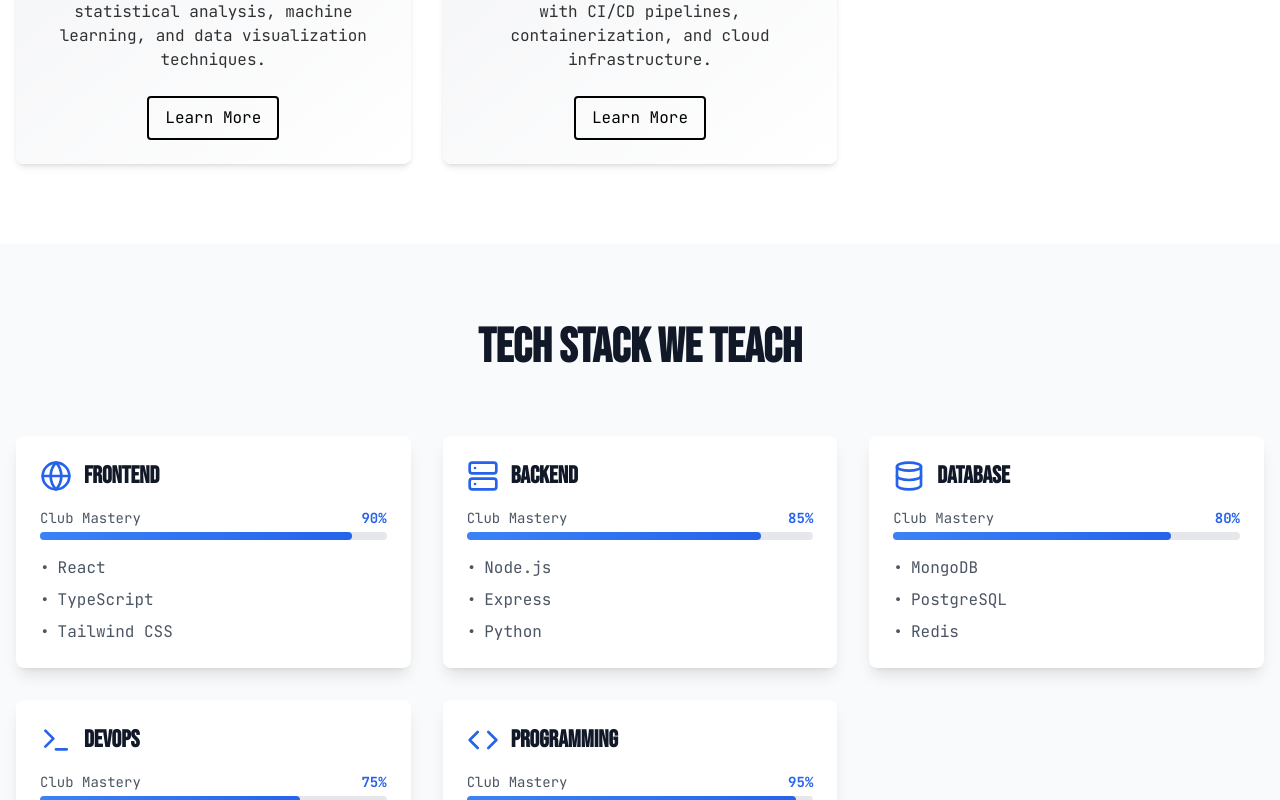
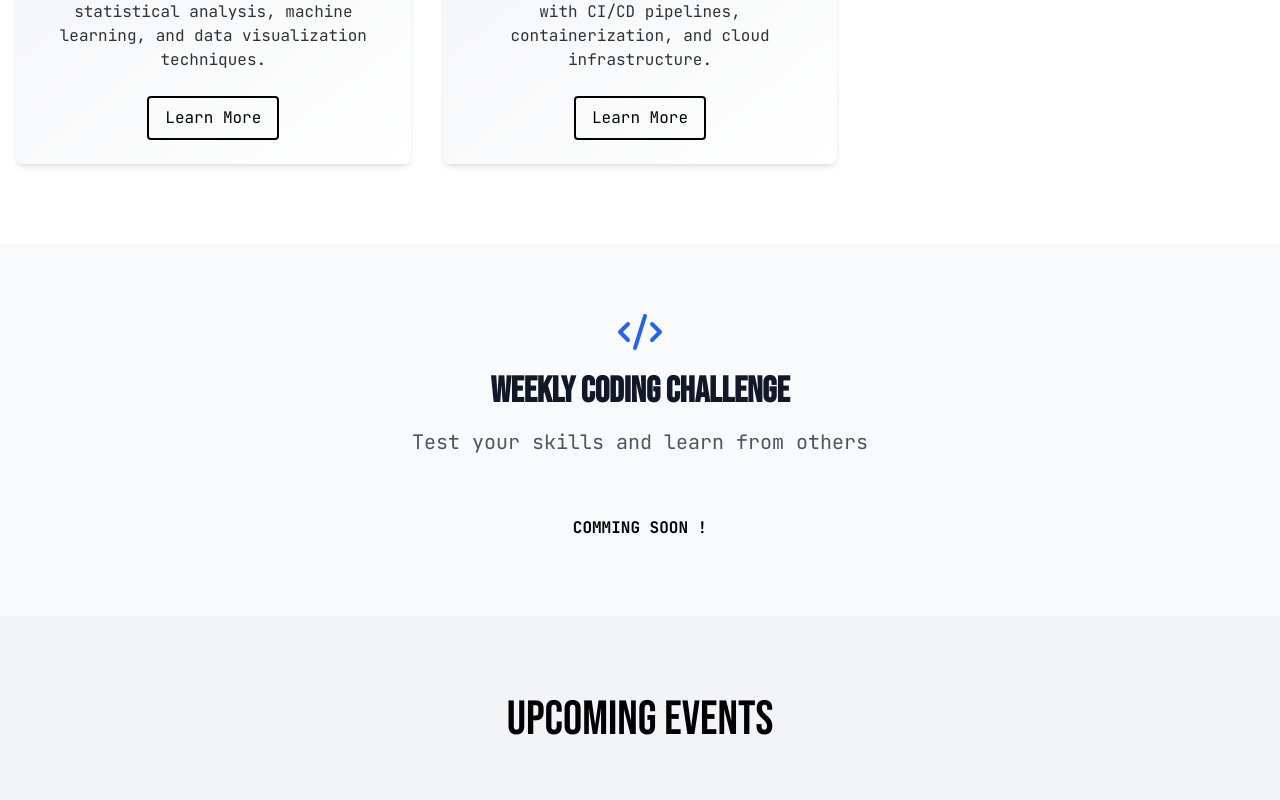
Before and after one commit to kuldeep-creates/CODER-S-CAFE, a React (Vite) app: page / in a window 1280 px wide. Shown: the part 2000-2800 px from the top of the page. Built offline with nearby package versions, Linux system fonts and the light colour scheme.

Commit message:
Update site with latest build

```diff
--- a/src/App.jsx
+++ b/src/App.jsx
@@ -1,5 +1,5 @@
 import React, { useState, useEffect } from 'react';
-import { HashRouter as Router, Routes, Route } from 'react-router-dom';
+import { BrowserRouter as Router, Routes, Route } from 'react-router-dom';
 import Navbar from './components/Navbar.jsx';
 import Hero from './components/Hero.jsx';
 import Domains from './components/Domains.jsx';
@@ -62,15 +62,15 @@ function App() {
   );
 
   return (
-    <Router>
+    <Router basename={import.meta.env.DEV ? '/' : '/CODER-S-CAFE'}>
       <Routes>
         <Route path="/" element={
           <HomeLayout>
             <Hero darkMode={darkMode} />
             <WhyJoin darkMode={darkMode} />
             <Domains darkMode={darkMode} />
-            <TechStack darkMode={darkMode} />
-            <Team darkMode={darkMode} />
+            {/* <TechStack darkMode={darkMode} /> */}
+            {/* <Team darkMode={darkMode} /> */}
             <WeeklyChallenge darkMode={darkMode} />
             <Events darkMode={darkMode} />
           </HomeLayout>
```
